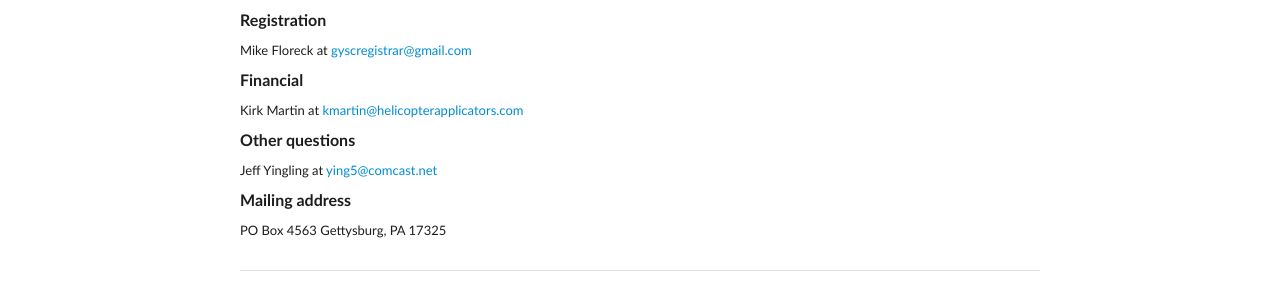
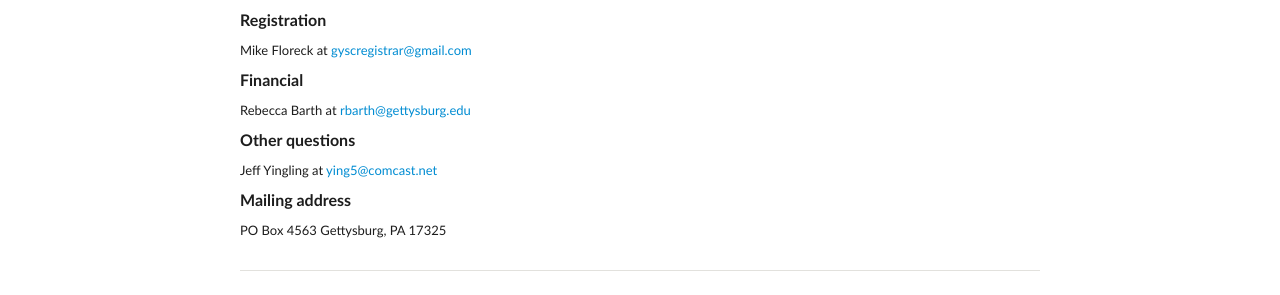
Before and after one commit to GYSC/gysc.github.com, a Jekyll site: the page built from contact.md, in a window 1280 px wide. Shown: the part 290-585 px from the top of the page. Built offline with Jekyll 4.4.1, drawn with Linux system fonts in a browser that asks for light colours; Markdown is read by kramdown in place of the engine named in the settings.

Commit message:
Update contact.md

```diff
--- a/contact.md
+++ b/contact.md
@@ -15,7 +15,7 @@ Mike Floreck at <a href="mailto:gyscregistrar@gmail.com">gyscregistrar@gmail.com
 
 ####Financial
 
-Kirk Martin at <a href="mailto:kmartin@helicopterapplicators.com">kmartin@helicopterapplicators.com</a>
+Rebecca Barth at <a href="mailto:rbarth@gettysburg.edu">rbarth@gettysburg.edu</a>
 
 ####Other questions
 
```
